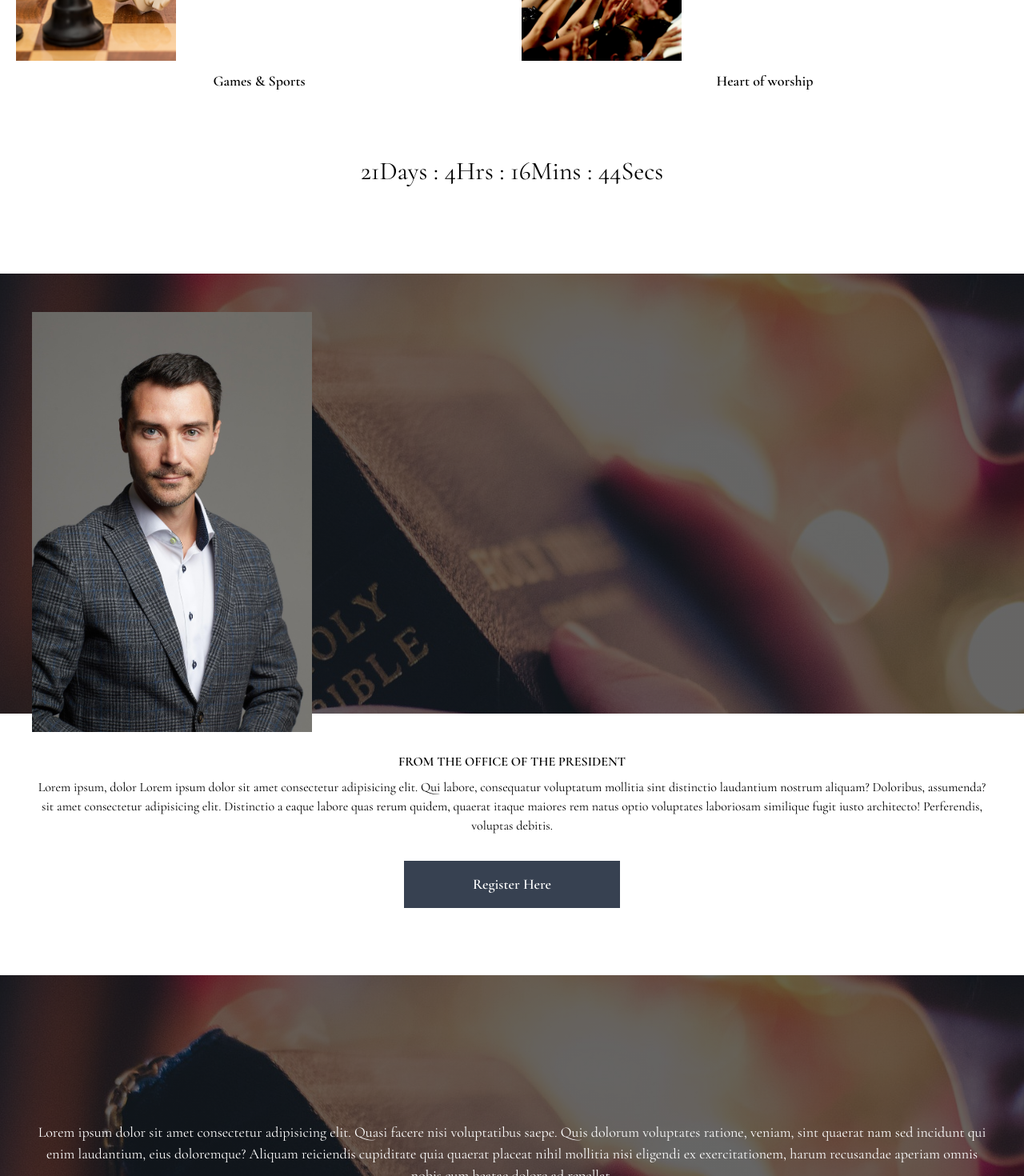
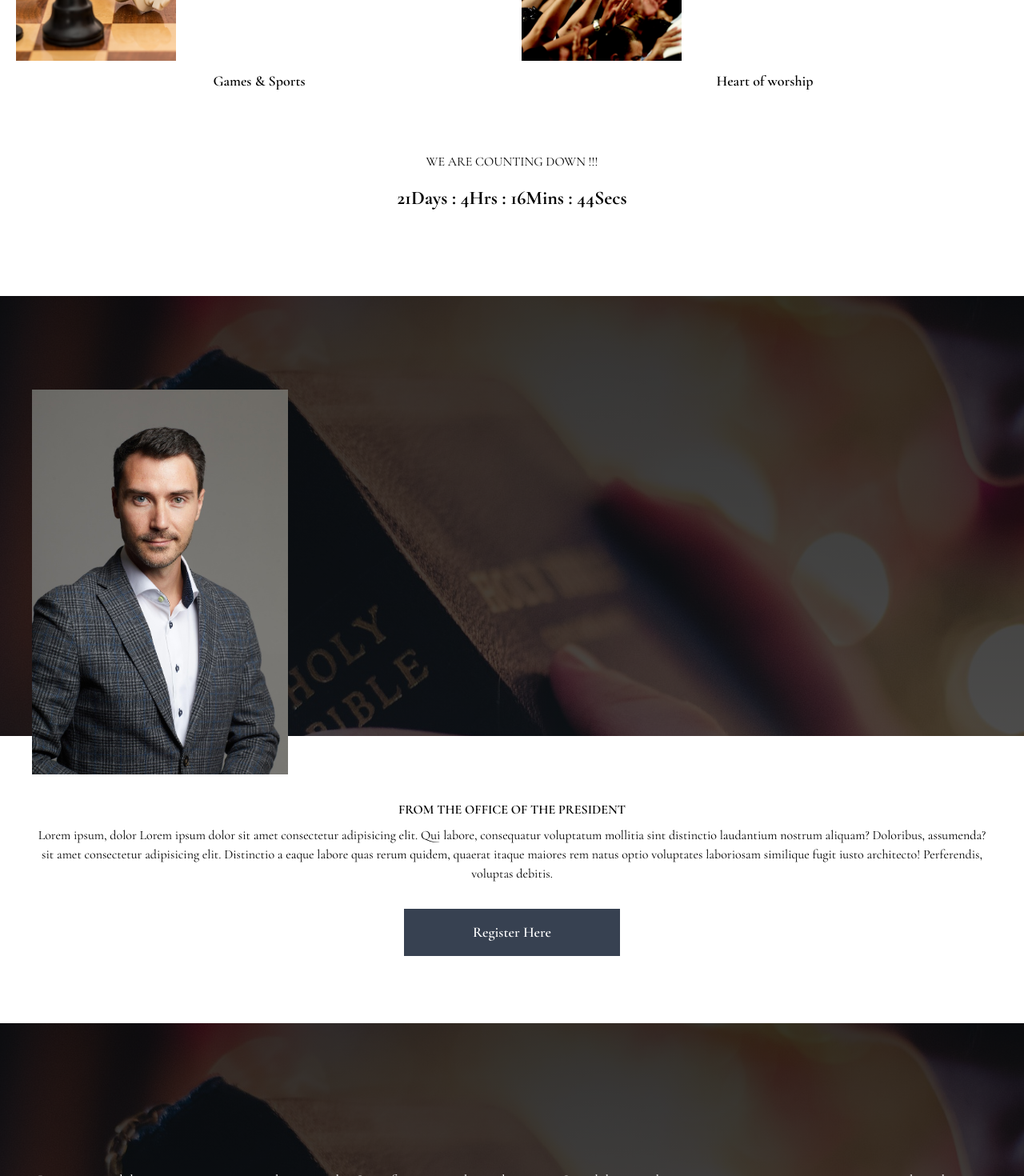
Before and after one commit to Ifenna-Pascal/Camp-Meeting-2025, a Next.js app: page / in a window 1280 px wide. Shown: the part 1220-2690 px from the top of the page at 80% size. Built offline with nearby package versions, Linux system fonts and the light colour scheme; some icons are missing.

Commit message:
fixed sizing

```diff
--- a/package.json
+++ b/package.json
@@ -15,6 +15,7 @@
     "react": "^19.0.0",
     "react-dom": "^19.0.0",
     "react-toastify": "^11.0.3",
+    "swipper-react": "^0.1.0",
     "yup": "^1.6.1"
   },
   "devDependencies": {
--- a/src/app/globals.css
+++ b/src/app/globals.css
@@ -15,7 +15,7 @@ body {
 }
 
 .bg-image-with-overlay {
-  background-image: linear-gradient(to top, rgba(0, 0, 0, 0.4), rgba(0, 0, 255, 0.4)), url('/img/hero.jpg');
+  background-image: linear-gradient(to top, rgba(0, 0, 0, 0.6), rgba(0, 0, 255, 0.6)), url('/img/hero.jpg');
   background-size: cover;
 }
 
@@ -26,6 +26,6 @@ body {
 
 
 .study-bg-imgs {
-  background-image: linear-gradient(to top, rgba(0, 0, 0, 0.6), rgba(0, 0, 0, 0.6)), url('/img/study.jpg');
+  background-image: linear-gradient(to top, rgba(0, 0, 0, 0.7), rgba(0, 0, 0, 0.8)), url('/img/study.jpg');
   background-size: cover;
 }
--- a/src/app/sections/countDown.tsx
+++ b/src/app/sections/countDown.tsx
@@ -1,7 +1,11 @@
-import { CalendarEdit, Star1 } from 'iconsax-react'
-import React from 'react'
+'use client'
+import { CalendarEdit, Information, Star1 } from 'iconsax-react'
+import React, { useRef, useState } from 'react'
+import { Swiper, SwiperRef, SwiperSlide } from "swiper/react";
 
 const CountDown = () => {
+    const testimonialSwiper = useRef<SwiperRef>(null);
+    const [activeSlide, setActiveSlide] = useState(1);
   return (
     <div>
         <div className='bg-image-with-overlays items-center flex flex-col justify-center -mt-5 study-bg-imgs p-10 pt-12 h-[450px]'>
@@ -15,15 +19,15 @@ const CountDown = () => {
         </div>
         <div className='flex flex-col  items-center justify-center py-10'>
             <CalendarEdit size="32" color="#697689" variant="Bold"/>
-            <span className='py-2'>5 Days</span>
-            <span className='text-center  w-[300px]'>Lorem ipsum, dolor sit amet consectetur adipisicing elit. Quas, totam.</span>
+            <span className='py-2 text-[16px]'>5 Days</span>
+            <span className='text-center  w-[300px]'>Monday(17th February) - Friday(22nd February)</span>
         </div>
-        <div className='flex flex-col items-center justify-center pb-12'>
-            <CalendarEdit size="32" color="#697689" variant="Bold"/>
-            <span  className='py-2'>5 Days</span>
-            <span className='text-center  w-[300px]'>Lorem ipsum, dolor sit amet consectetur adipisicing elit. Quas, totam.</span>
+        <div className='flex flex-col items-center justify-center pb-14'>
+        <Information size="32" color="#697689" variant="Bold"/>
+          <span  className='py-2'>3 Sessions Per Day</span>
+            <span className='text-center  w-[300px]'>Morning Worship, Variety Sessions, Evening Sessions</span>
         </div>
-        <div className='flex flex-col items-center justify-center pb-12'>
+        <div className='flex flex-col items-center justify-center pb-14'>
             <CalendarEdit size="32" color="#697689" variant="Bold"/>
             <span  className='py-2'>5 Days</span>
             <span className='text-center  w-[300px]'>Lorem ipsum, dolor sit amet consectetur adipisicing elit. Quas, totam.</span>
--- a/src/app/sections/heroSection.tsx
+++ b/src/app/sections/heroSection.tsx
@@ -12,7 +12,7 @@ const HeroSection = () => {
             <HambergerMenu size="32" color="#ffffff"/>
         </nav>
         <div className=' flex flex-col items-center justify-center h-[65vh]'>
-        <h1 className='text-white lg:text-[4rem]  text-[2.5rem] text-center font-semibold lg:w-[800px]'>Young People Love Jesus Camp Meeting 2025</h1>
+        <h1 className='text-white lg:text-[3rem]  text-[2rem] text-center font-semibold px-4 lg:w-[800px]'>Young People Love Jesus Camp Meeting 2025</h1>
         <p className='text-white text-center p-6 text-[20px]'>Lorem ipsum dolor sit amet consectetur adipisicing elit. Dolores ad, cum tenetur aspernatur Mollitia animi eaque saepe, obcaecati sed iure!</p>
         <button onClick={() => router.push('/register')} className='w-[240px] border-white border text-white py-4 font-semibold text-[18px]'>Register Here</button>
         </div>
--- a/src/app/sections/timer.tsx
+++ b/src/app/sections/timer.tsx
@@ -46,10 +46,11 @@ const Timer = () => {
 
 
   return (
-    <div className='flex py-16 px-4 items-center justify-center'>
+    <div className='flex py-16 px-4 flex-col items-center justify-center'>
+      <h1 className='uppercase text-center text-semibold pb-4'>WE ARE counting down !!!</h1>
         {
             display &&
-    <span className='text-[32px]'>{days}Days : {hours}Hrs : {mins}Mins : {secs}Secs</span>
+    <span className='text-[24px] font-bold'>{days}Days : {hours}Hrs : {mins}Mins : {secs}Secs</span>
 
         }
 </div>
--- a/src/app/sections/topEvents.tsx
+++ b/src/app/sections/topEvents.tsx
@@ -56,10 +56,10 @@ const TopEvents = () => {
             }
         </div>
         <Timer />
-        <div className='bg-image-with-overlay mt-10 study-bg-imgs p-10 pt-12 h-[550px]'>
-            <Image src={'/img/man.jpg'} alt='pastor_image' width={350} height={400} />
+        <div className='bg-image-with-overlay mt-10 study-bg-imgs p-10 relative pt-12 h-[550px]'>
+            <Image src={'/img/man.jpg'} alt='pastor_image' className='absolute -bottom-12' width={320} height={350} />
         </div>
-        <div className='flex flex-col p-10 pt-12 items-center justify-center'>
+        <div className='flex flex-col p-10 pt-20     items-center justify-center'>
             <span className='font-semibold text-[16px] pb-2'>FROM THE OFFICE OF THE PRESIDENT</span>
             <p className='text-center text-[16px]'>Lorem ipsum, dolor Lorem ipsum dolor sit amet consectetur adipisicing elit. Qui labore, consequatur voluptatum mollitia sint distinctio laudantium nostrum aliquam? Doloribus, assumenda? sit amet consectetur adipisicing elit. Distinctio a eaque labore quas rerum quidem, quaerat itaque maiores rem natus optio voluptates laboriosam similique fugit iusto architecto! Perferendis, voluptas debitis.</p>
             <button
```
Also changed, not shown: 1 other file (tests, documents, lock files or other folders).
